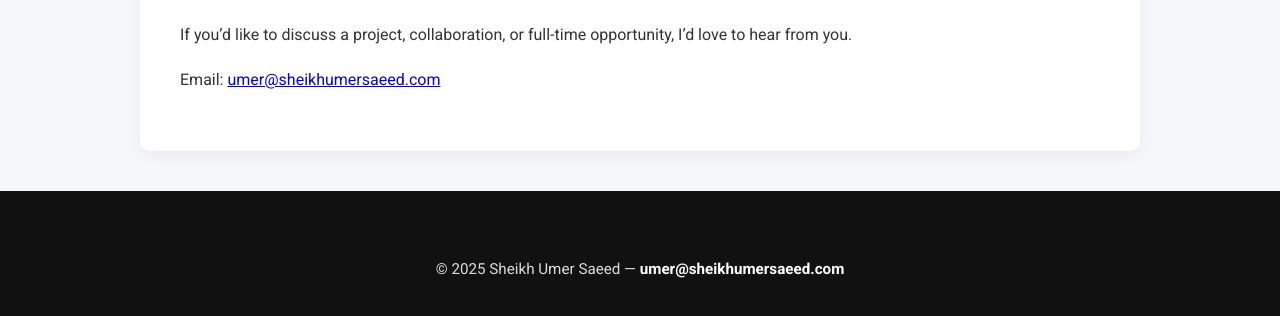
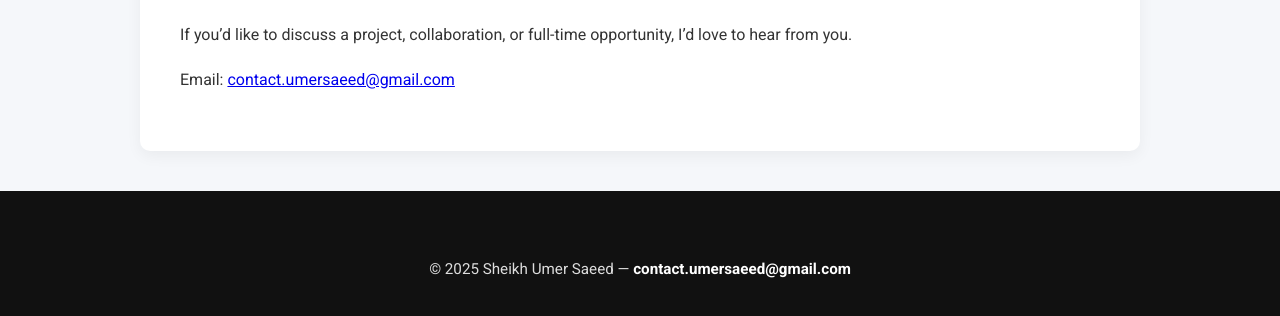
Before and after one commit to umru-ayaar/sheikhumersaeed, a plain HTML site: page index.html in a window 1280 px wide. Shown: the part 2311-2627 px from the top of the page. Drawn offline with Linux system fonts and the light colour scheme.

Commit message:
update email

```diff
--- a/index.html
+++ b/index.html
@@ -214,7 +214,7 @@
     <h1>Sheikh Umer Saeed</h1>
     <h2>Software Engineer · Java | AI & LLM Integration Specialist</h2>
     <div class="cta">
-      <a href="mailto:umer@sheikhumersaeed.com">Get in Touch</a>
+      <a href="mailto:contact.umersaeed@gmail.com">Get in Touch</a>
     </div>
     <div class="social-links" style="margin-top:20px;">
       <a href="https://www.linkedin.com/in/sheikhumersaeed/" target="_blank" rel="noopener noreferrer"
@@ -281,12 +281,12 @@
     <section id="contact">
       <h3>Contact</h3>
       <p>If you’d like to discuss a project, collaboration, or full-time opportunity, I’d love to hear from you.</p>
-      <p>Email: <a href="mailto:umer@sheikhumersaeed.com">umer@sheikhumersaeed.com</a></p>
+      <p>Email: <a href="mailto:contact.umersaeed@gmail.com">contact.umersaeed@gmail.com</a></p>
     </section>
   </main>
 
   <footer>
-    <p>© 2025 Sheikh Umer Saeed — <a href="mailto:umer@sheikhumersaeed.com">umer@sheikhumersaeed.com</a></p>
+    <p>© 2025 Sheikh Umer Saeed — <a href="mailto:contact.umersaeed@gmail.com">contact.umersaeed@gmail.com</a></p>
   </footer>
 </body>
 
```
